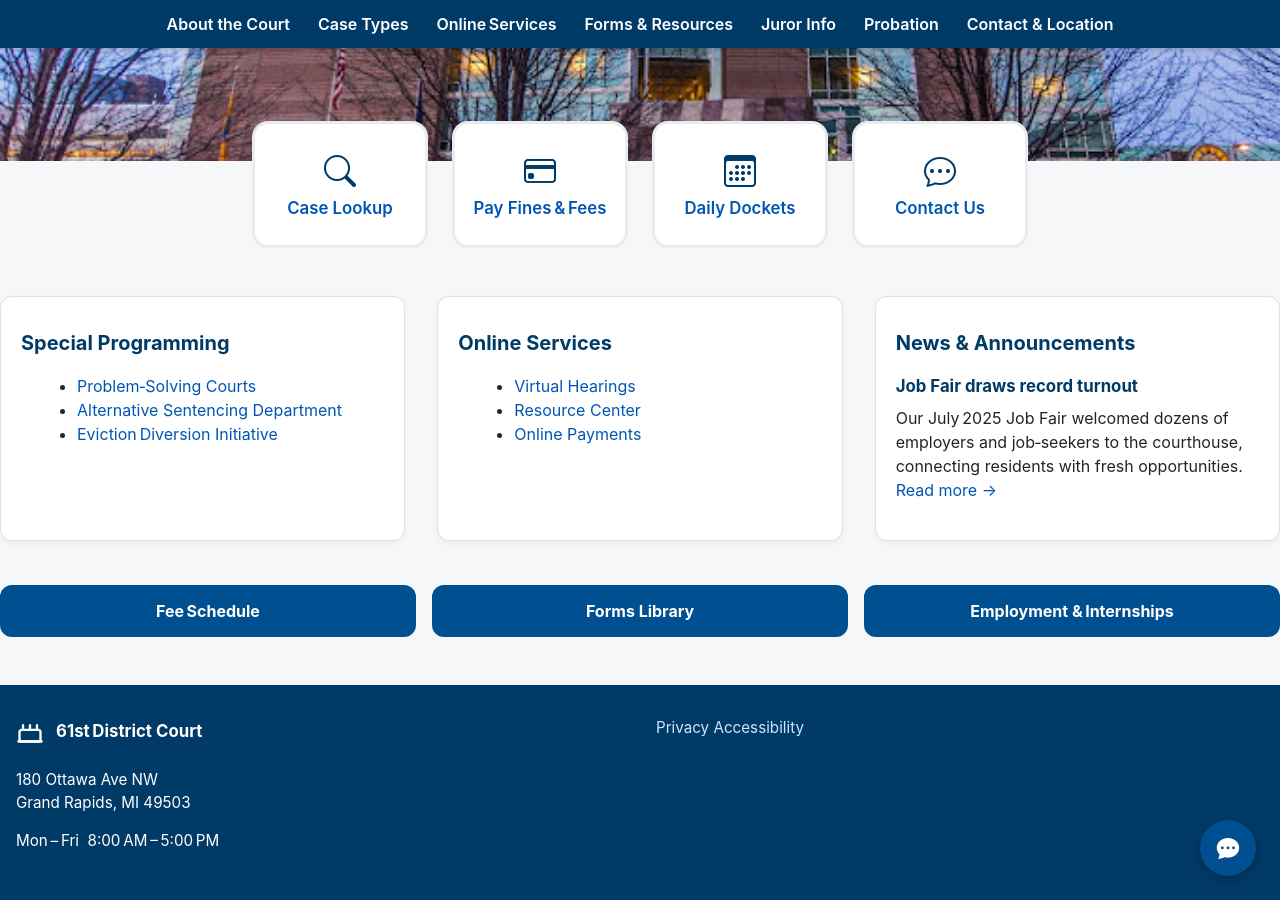
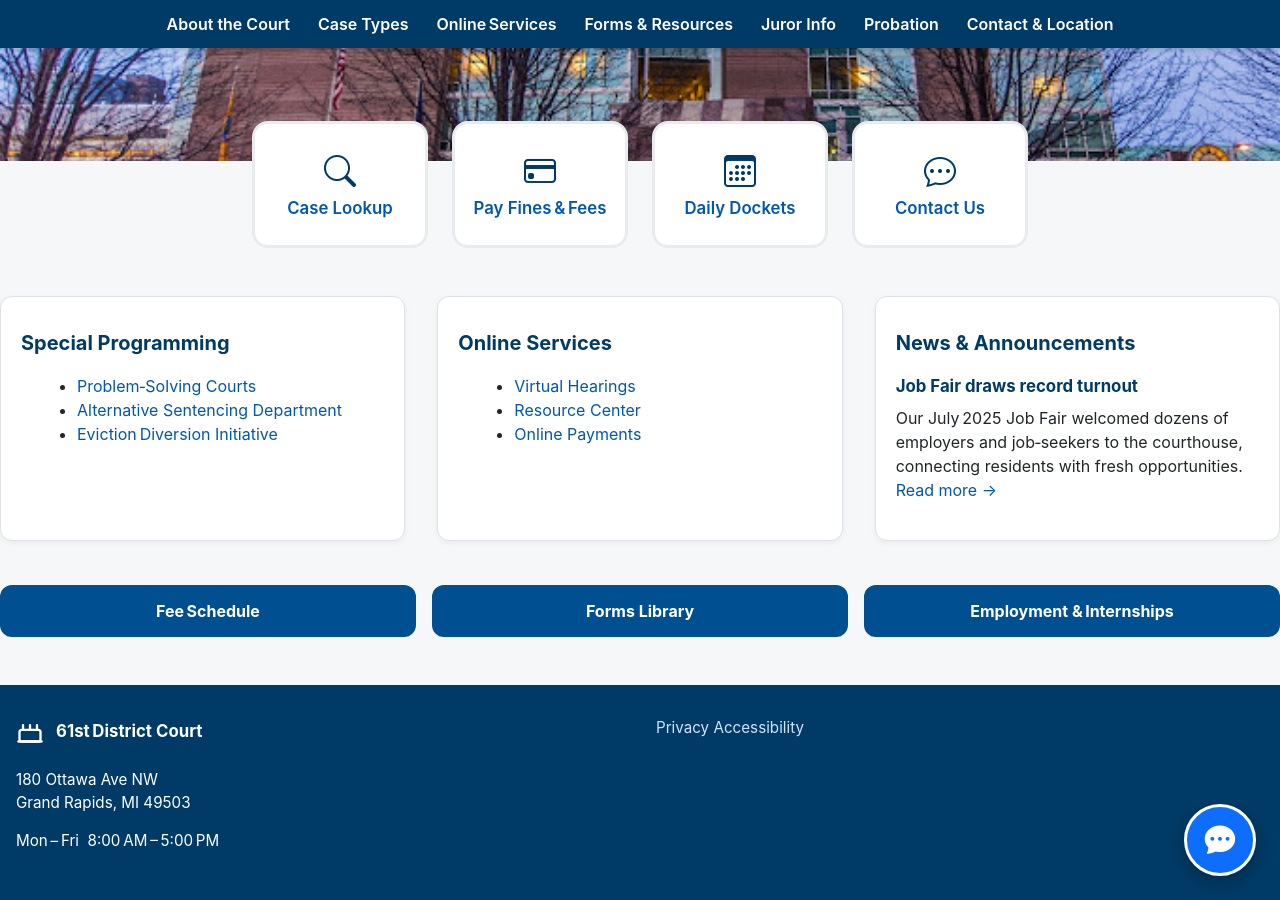
Before and after one commit to DrStern/DanFischer.github.io, a Jekyll site: the page built from index.md, in a window 1280 px wide and 900 px high, scrolled down 292 px. Built offline with Jekyll 4.4.1, drawn with Linux system fonts in a browser that asks for light colours.

Commit message:
Update custom.css

```diff
--- a/assets/css/custom.css
+++ b/assets/css/custom.css
@@ -57,9 +57,7 @@ a:hover{color:#003f8c;text-decoration:underline}
   display:flex;flex-direction:column;align-items:center;justify-content:center;
 }
 .hero h1{
-  font-size:3rem;            /* bolder, bigger */
-  font-weight:800;
-  margin:.25rem 0;
+  font-size:3rem;font-weight:800;margin:.25rem 0;
 }
 .hero p{font-size:1.125rem;margin:0}
 
@@ -116,15 +114,18 @@ a:hover{color:#003f8c;text-decoration:underline}
    --------------------------------------------------------------------- */
 .chat-float{
   position:fixed;right:1.5rem;bottom:1.5rem;z-index:1100;
-  width:56px;height:56px;background:#004f91;color:#fff;
-  border-radius:50%;display:flex;align-items:center;justify-content:center;
-  box-shadow:0 4px 12px rgba(0,0,0,.25);
+  width:72px;height:72px;               /* larger and more visible */
+  background:#0d6efd;color:#fff;        /* vivid blue */
+  border-radius:50%;
+  border:3px solid #fff;                /* white ring for contrast */
+  display:flex;align-items:center;justify-content:center;
+  box-shadow:0 6px 18px rgba(0,0,0,.28);
   transition:background .2s,transform .2s;
 }
 .chat-float:hover{
-  background:#003b67;transform:translateY(-3px);
+  background:#0b5ed7;transform:translateY(-4px);
 }
-.chat-float i{font-size:1.4rem}
+.chat-float i{font-size:1.9rem}         /* bigger icon */
 
 /* FOOTER
    --------------------------------------------------------------------- */
```
